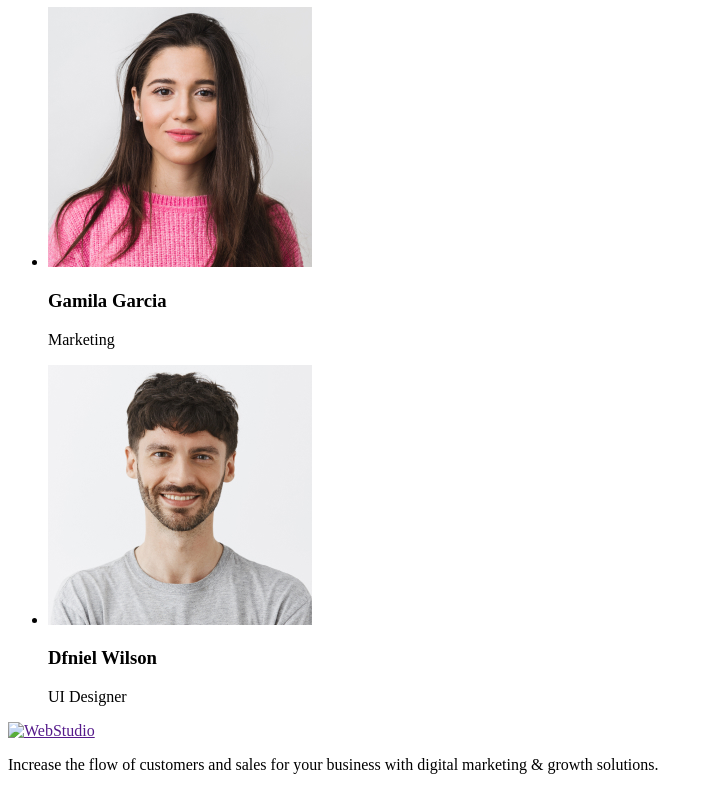
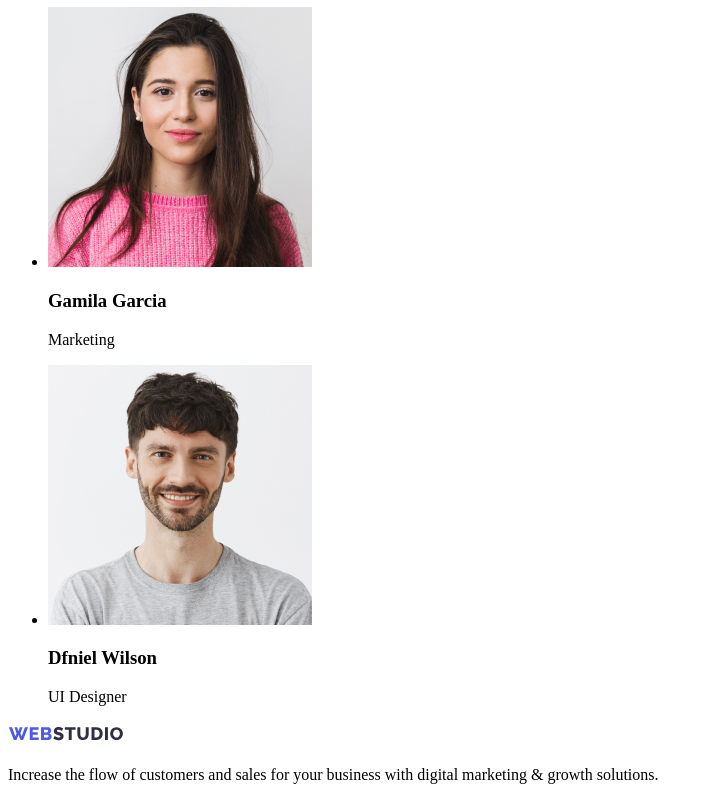
Before and after one commit to Bohdan9924/goit-markup-hw-01, a plain HTML site: page index.html in a window 1280 px wide. Shown: the part 2309-3109 px from the top of the page, without its empty margins (0-713 px from the left). Drawn offline with Linux system fonts and the light colour scheme.

Commit message:
update image name

```diff
--- a/index.html
+++ b/index.html
@@ -109,7 +109,7 @@
     </main>
     <footer>
       <a href="">
-        <img src="./images/webstodio.svg" alt="WebStudio" />
+        <img src="./images/webstudio.svg" alt="WebStudio" />
       </a>
       <p>
         Increase the flow of customers and sales for your business with digital
```
